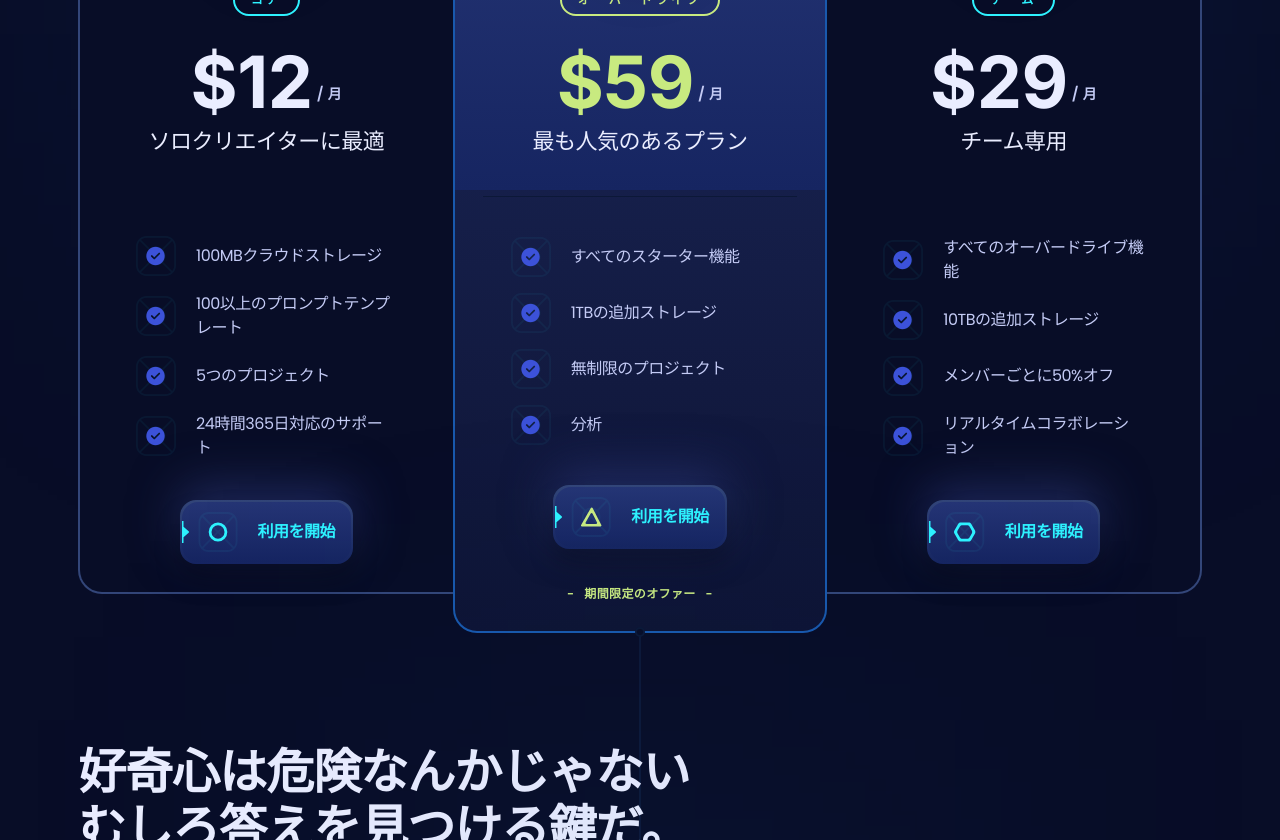
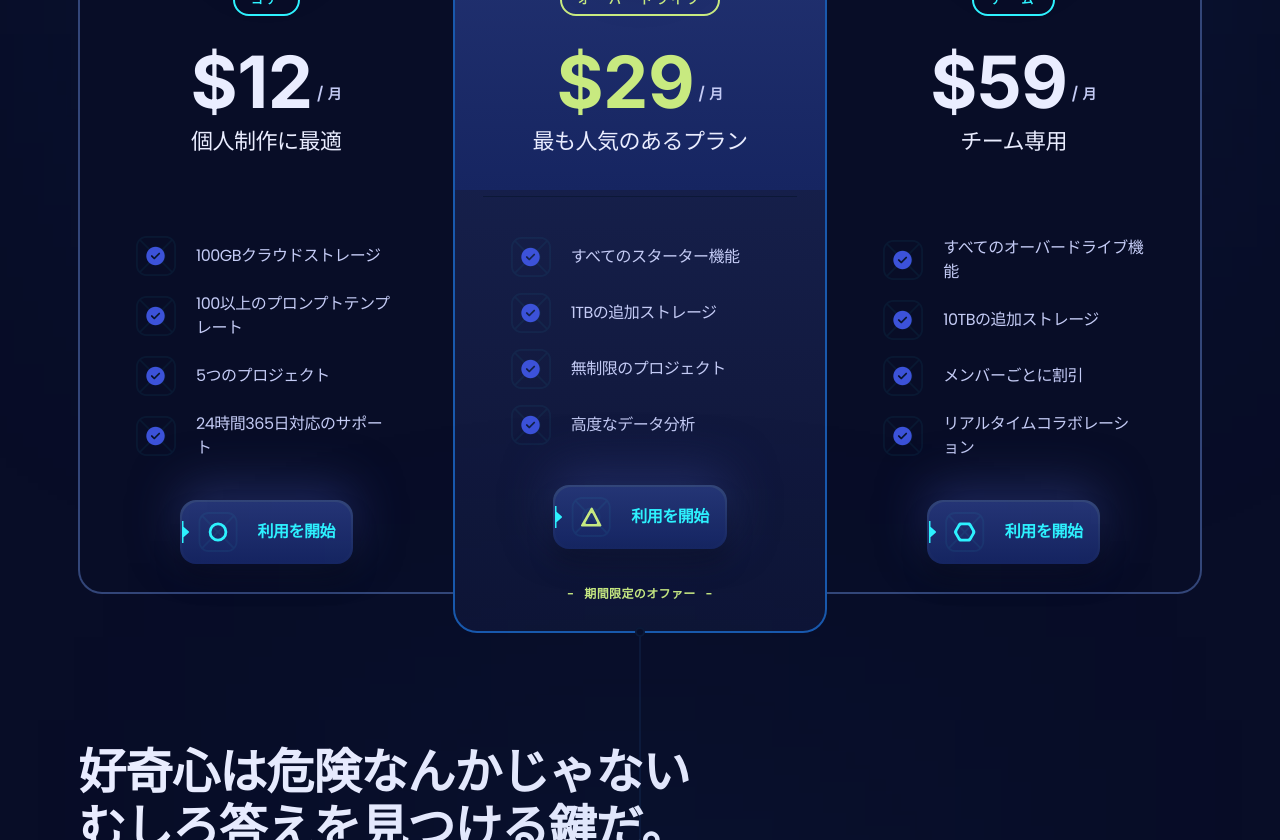
Before and after one commit to s3xmaxman/xora, a React (Vite) app: page / in a window 1280 px wide. Shown: the part 2460-3300 px from the top of the page. Built offline with nearby package versions, Linux system fonts and the light colour scheme.

Commit message:
update src/constants/index.jsx

```diff
--- a/src/constants/index.jsx
+++ b/src/constants/index.jsx
@@ -115,9 +115,9 @@ export const plans = [
     title: "コア",
     priceMonthly: 19,
     priceYearly: 12,
-    caption: "ソロクリエイターに最適",
+    caption: "個人制作に最適",
     features: [
-      "100MBクラウドストレージ",
+      "100GBクラウドストレージ",
       "100以上のプロンプトテンプレート",
       "5つのプロジェクト",
       "24時間365日対応のサポート",
@@ -128,14 +128,14 @@ export const plans = [
   {
     id: "1",
     title: "オーバードライブ",
-    priceMonthly: 79,
-    priceYearly: 59,
+    priceMonthly: 39,
+    priceYearly: 29,
     caption: "最も人気のあるプラン",
     features: [
       "すべてのスターター機能",
       "1TBの追加ストレージ",
       "無制限のプロジェクト",
-      "分析",
+      "高度なデータ分析",
     ],
     icon: "/images/triangle.svg",
     logo: "/images/plan-2.png",
@@ -143,13 +143,13 @@ export const plans = [
   {
     id: "2",
     title: "チーム",
-    priceMonthly: 39,
-    priceYearly: 29,
+    priceMonthly: 79,
+    priceYearly: 59,
     caption: "チーム専用",
     features: [
       "すべてのオーバードライブ機能",
       "10TBの追加ストレージ",
-      "メンバーごとに50%オフ",
+      "メンバーごとに割引",
       "リアルタイムコラボレーション",
     ],
     icon: "/images/hexagon.svg",
```
